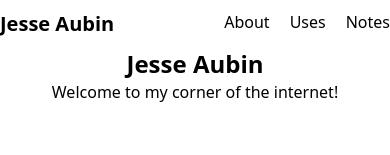
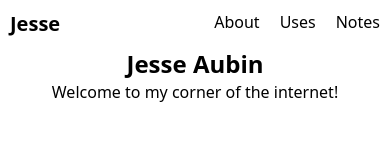
Before and after one commit to jesseb34r/jesseaubin, an Astro site: page / in a window 390 px wide. Shown: the top 155 px of the page. Built offline with nearby package versions, Linux system fonts and the light colour scheme; Astro itself is replaced by a stand-in of ours; what tailwindcss-radix-colors would draw is missing.

Commit message:
feat: improve responsive layout
show 'Jesse' at mobile sizes and 'Jesse Aubin' at larger sizes

```diff
--- a/src/components/Navigation.tsx
+++ b/src/components/Navigation.tsx
@@ -1,10 +1,10 @@
 export function Navigation() {
   return (
-    <nav>
-      <ul class="flex max-w-2xl mx-auto my-margin gap-gutter">
+    <nav class="m-margin">
+      <ul class="flex max-w-2xl m-auto my-margin gap-gutter">
         <li class="flex-grow">
-          <a href="/" class="text-xl font-semibold hover:text-plum-dim transition-colors">
-            Jesse Aubin
+          <a href="/" class="text-xl font-semibold hover:text-plum-dim transition-colors text-nowrap">
+            Jesse<span class="max-tablet:hidden"> Aubin</span>
           </a>
         </li>
         <li>
```
